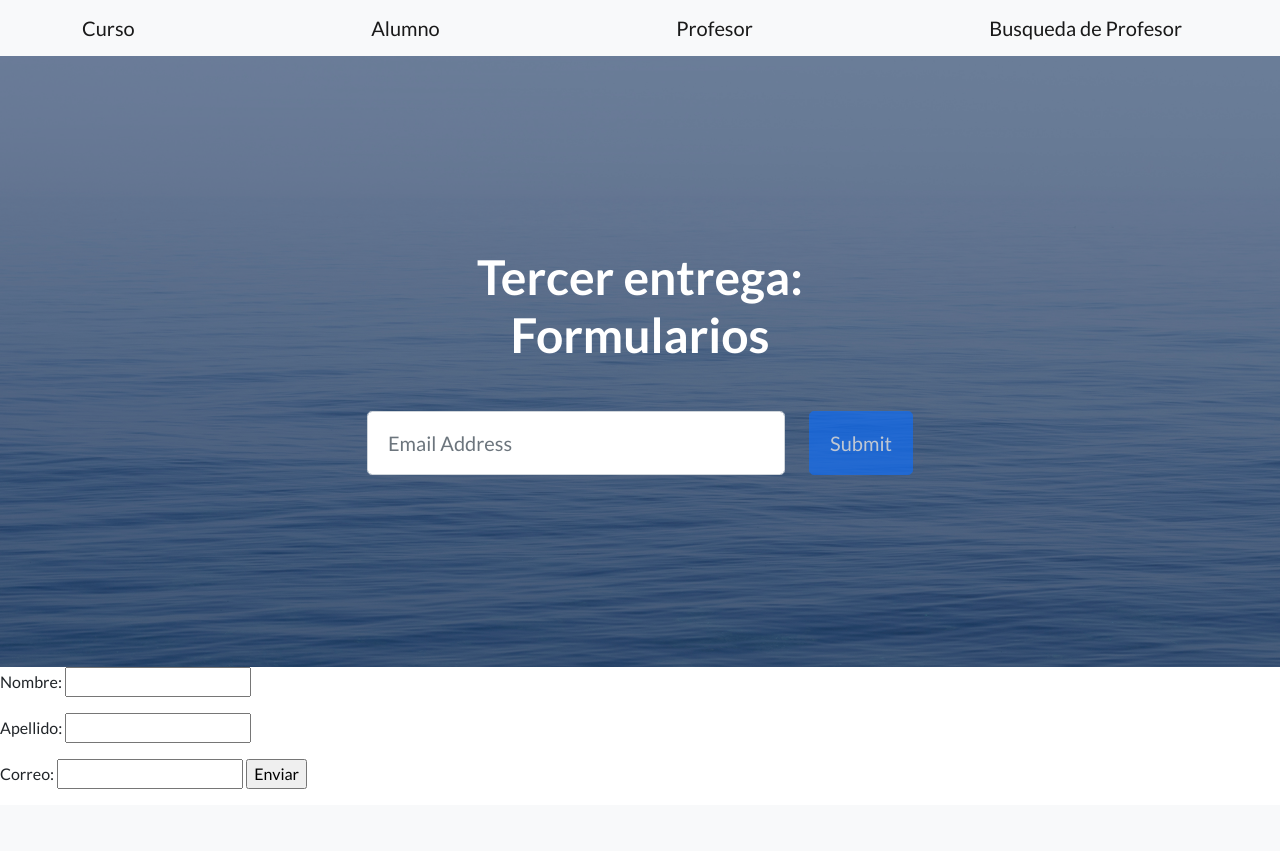
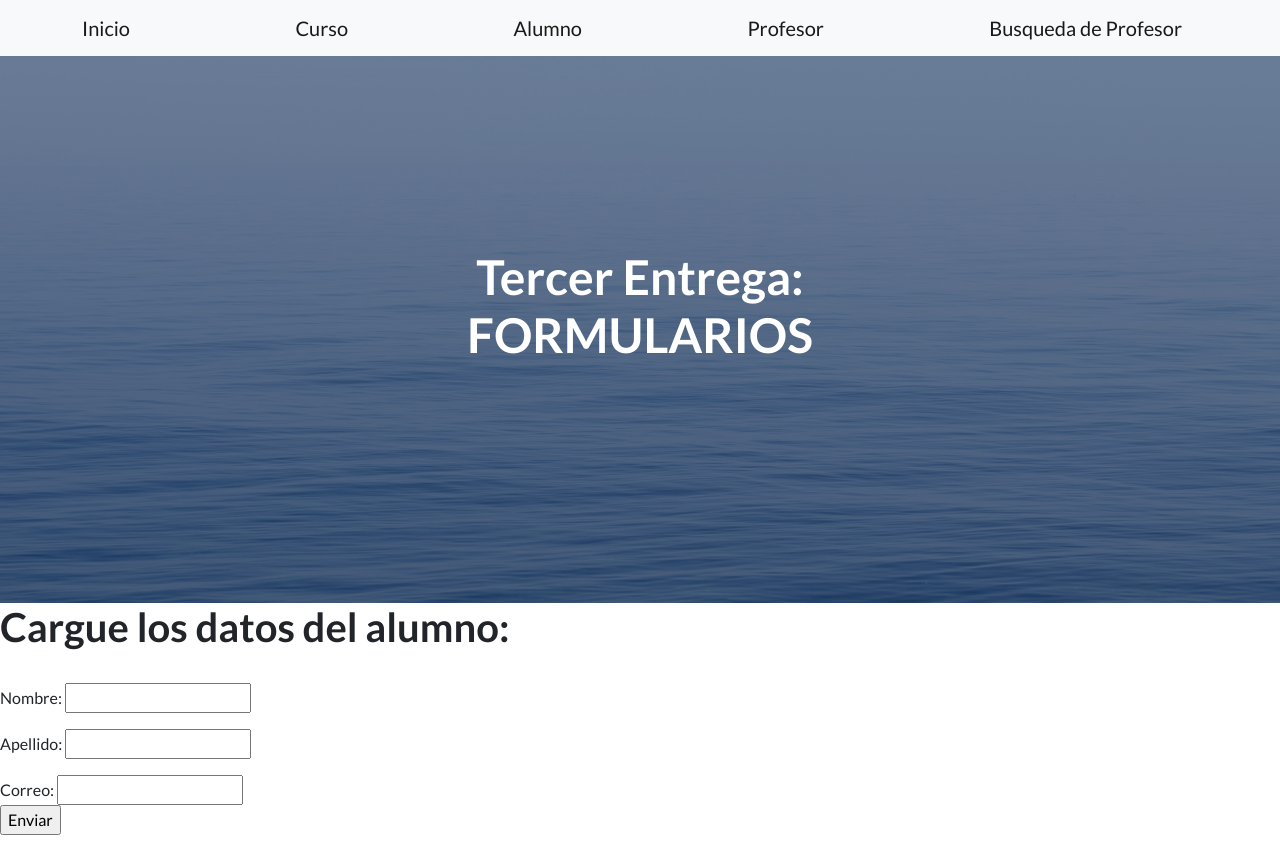
Before and after one commit to FernandaSelmen/Trabajo_3, a Django app: page /app_coder/buscador_alumno/ in a window 1280 px wide. Before the commit the page ends 789 px from the top, so only its background shows below. Run offline with Django 4.2, Linux system fonts and the light colour scheme; some libraries are stand-ins or nearby versions.

Commit message:
Arreglo de html

```diff
--- a/app_coder/templates/app_coder/base.html
+++ b/app_coder/templates/app_coder/base.html
@@ -20,7 +20,7 @@
         <!-- Navigation-->
         <nav class="navbar navbar-light bg-light static-top">
             <div class="container">
-
+                <a class="navbar-brand" href="{% url 'inicio' %}">Inicio</a>
                 <a class="navbar-brand" href="{% url 'Curso' %}">Curso</a>
                 <a class="navbar-brand" href="{% url 'Alumno' %}">Alumno</a>
                 <a class="navbar-brand" href="{% url 'Profesor' %}">Profesor</a>
@@ -35,7 +35,7 @@
                     <div class="col-xl-6">
                         <div class="text-center text-white">
                             <!-- Page heading-->
-                            <h1 class="mb-5">Tercer entrega: Formularios</h1>
+                            <h1 class="mb-5">Tercer Entrega: FORMULARIOS</h1>
                             <!-- Signup form-->
                             <!-- * * * * * * * * * * * * * * *-->
                             <!-- * * SB Forms Contact Form * *-->
@@ -46,14 +46,7 @@
                             <!-- to get an API token!-->
                             <form class="form-subscribe" id="contactForm" data-sb-form-api-token="API_TOKEN">
                                 <!-- Email address input-->
-                                <div class="row">
-                                    <div class="col">
-                                        <input class="form-control form-control-lg" id="emailAddress" type="email" placeholder="Email Address" data-sb-validations="required,email" />
-                                        <div class="invalid-feedback text-white" data-sb-feedback="emailAddress:required">Email Address is required.</div>
-                                        <div class="invalid-feedback text-white" data-sb-feedback="emailAddress:email">Email Address Email is not valid.</div>
-                                    </div>
-                                    <div class="col-auto"><button class="btn btn-primary btn-lg disabled" id="submitButton" type="submit">Submit</button></div>
-                                </div>
+
                                 <!-- Submit success message-->
                                 <!---->
                                 <!-- This is what your users will see when the form-->
--- a/app_coder/templates/app_coder/buscador_alumno.html
+++ b/app_coder/templates/app_coder/buscador_alumno.html
@@ -3,10 +3,11 @@
 {% block conteni_que_cambia %}
 
 <form action=""    method="POST"> {% csrf_token %}
+    <h1>Cargue los datos del alumno:</h1><br>
 
-    <p> Nombre: <input type = "text" name="nombre">
-    <p> Apellido: <input type = "text" name="apellido">
-    <p> Correo: <input type = "email" name="correo">
+    <p> Nombre: <input type = "text" name="nombre"><br>
+    <p> Apellido: <input type = "text" name="apellido"><br>
+    <p> Correo: <input type = "email" name="correo"><br>
 
     <input type = "submit" value="Enviar">
 
--- a/app_coder/templates/app_coder/index.html
+++ b/app_coder/templates/app_coder/index.html
@@ -2,4 +2,6 @@
 {% load static %}
 {% block conteni_que_cambia %}
 
+<h1>Usted esta en el Inicio</h1>
+
 {% endblock conteni_que_cambia %}
--- a/app_coder/templates/app_coder/profeFormulario.html
+++ b/app_coder/templates/app_coder/profeFormulario.html
@@ -5,7 +5,7 @@
 
 <form action=""    method="POST">{% csrf_token %}
     <table>
-
+         <h1>Cargue los datos del Profesor:</h1>
         {{ miFormulario.as_table }}
 
         <table>
```
Also changed, not shown: app_coder/templates/app_coder/buscador_curso.html (+4 -3 lines), app_coder/templates/app_coder/resultadosProfesor.html (+7 -3 lines).
